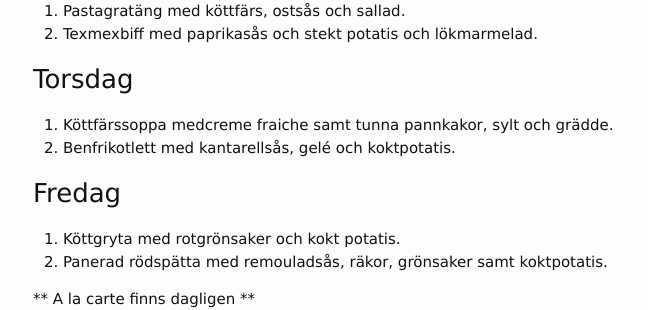
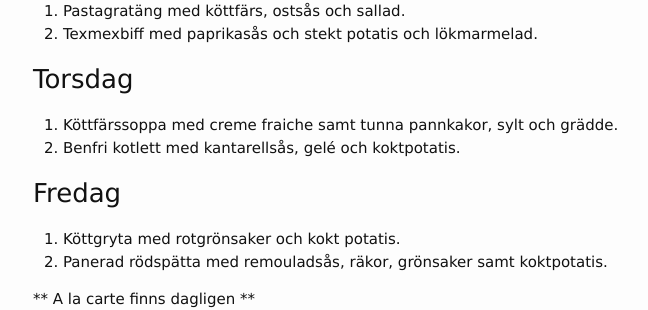
Before and after one commit to FarInn62/farinn62.github.io, a Jekyll site: the page built from lunch.md, in a window 1280 px wide. Shown: the part 504-814 px from the top of the page, without its empty margins (237-885 px from the left). Built offline with Jekyll 4.4.1, drawn with Linux system fonts in a browser that asks for light colours.

Commit message:
Update lunch.md

```diff
--- a/lunch.md
+++ b/lunch.md
@@ -28,8 +28,8 @@ Alla rätter: 80:- Take away: 65:-
 
 ### Torsdag
 
-1. Köttfärssoppa medcreme fraiche samt tunna pannkakor, sylt och grädde.
-2. Benfrikotlett med kantarellsås, gelé och koktpotatis.
+1. Köttfärssoppa med creme fraiche samt tunna pannkakor, sylt och grädde.
+2. Benfri kotlett med kantarellsås, gelé och koktpotatis.
 
 ### Fredag
 
```
